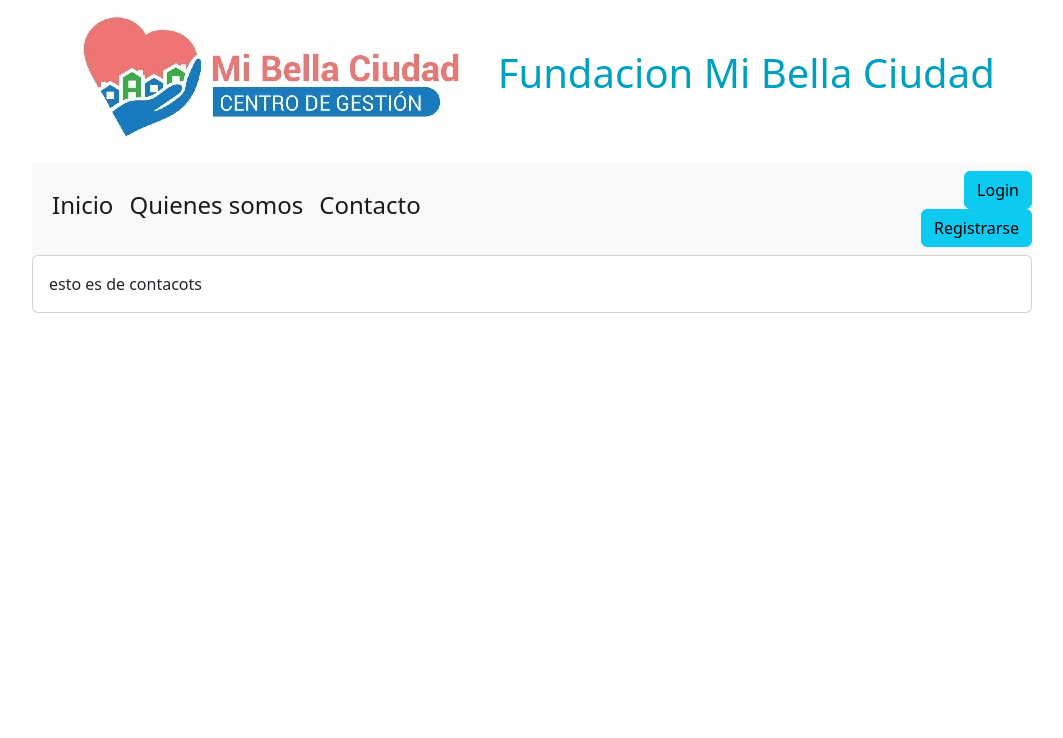
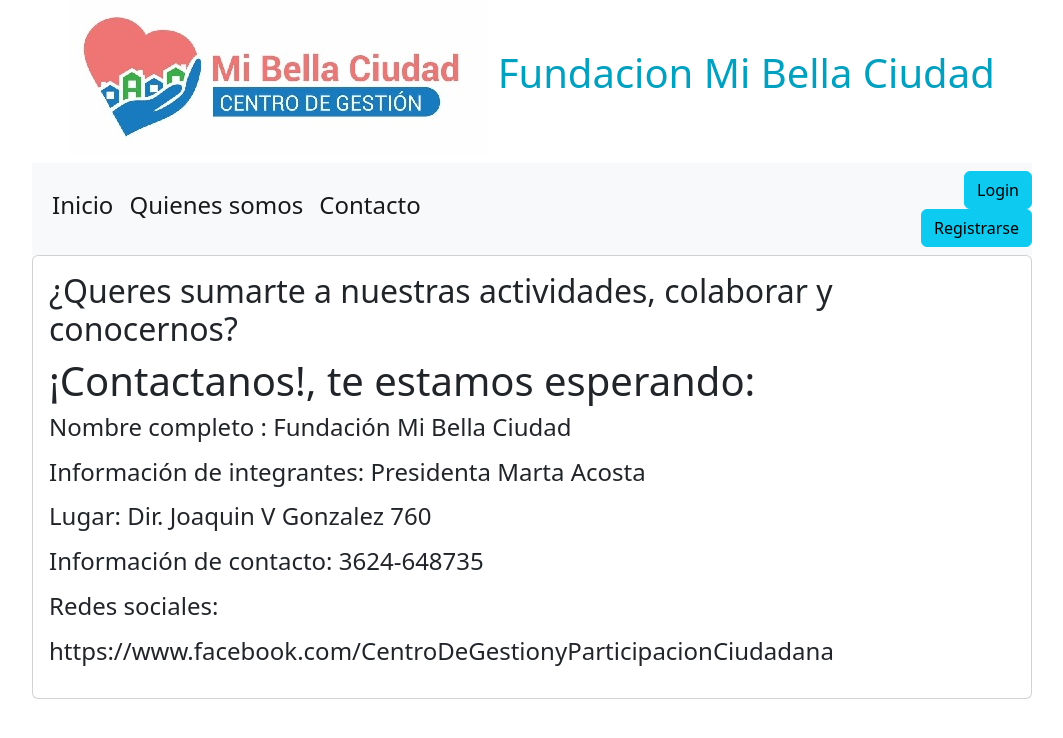
Before and after one commit to LeonardoReichert/BlogWeb-Info, a Django app: page /contacto/ in a window 1280 px wide. Shown: the top 738 px of the page, without its empty margins (108-1171 px from the left). Run offline with Django 4.2, Linux system fonts and the light colour scheme.

Commit message:
agrego informacion a los templates, codigo html

```diff
--- a/BlogWeb/templates/contacto.html
+++ b/BlogWeb/templates/contacto.html
@@ -4,6 +4,23 @@
 
 {% block info %}
 
-    esto es de contacots
+            <h2>
+                ¿Queres sumarte a nuestras actividades, colaborar y conocernos?
+            </h2>
+            <h1> ¡Contactanos!, te estamos esperando: </h1>
+            <h4>
+
+               <p> Nombre completo : Fundación Mi Bella Ciudad</p>
+
+               <p> Información de integrantes: Presidenta Marta Acosta</p>
+
+                <p> Lugar: Dir. Joaquin V Gonzalez 760</p>
+
+                <p> Información de contacto: 3624-648735</p>
+
+                <p> Redes sociales: </p>
+                <p> https://www.facebook.com/CentroDeGestionyParticipacionCiudadana</p>
+
+            </h4>
 
 {% endblock %}
--- a/BlogWeb/templates/informacion.html
+++ b/BlogWeb/templates/informacion.html
@@ -14,7 +14,46 @@
     <div class="card-body">
 
         {% block info %}
-    aqui
+        <h1>
+            ¿Quienes somos?
+        </h1>
+        <h4>
+
+           <p> Un grupo de personas con un propósito común </p>
+
+           <p> - Presidenta Marta Acosta </p>
+        </h4>
+
+        <h1>
+            Objetivo Social:
+        </h1>
+        <h4>
+           <p> El propósito de este grupo de personas es prestar cuidado y atención a niños, niñas,
+            y adolescentes, adultos mayores, expuestos a las desigualdades que se presentan en la vida,
+            pero muy especialmente, cuando los derechos han sido amenazados, inobservados o vulnerados. </p>
+        </h4>
+
+        <h1>
+            Principios de la Fundación:
+        </h1>
+        <h4>
+           <p> Los principios de Fundación están centrados en solidaridad, honestidad, sensibilidad, respeto,
+            tolerancia, y sobre todo principios rectores de accionar, tanto de los socios fundadores, como quienes
+            se vinculan a la organización, buscando así apoyar los derechos de los niños y adolescentes, adultos
+            mayores, cuyo cuidado han sido confiados a esta institución. </p>
+        </h4>
+
+        <h1>
+            Que hacemos:
+        </h1>
+        <h4>
+           <p> Trabajamos en la asistencia inmediata de centros comunitarios, comedores y hogares. Gracias a las
+            donaciones que llegan a la Fundación. Proveemos de alimentos, elementos de limpieza, útiles escolares,
+            elementos de primera necesidad y equipamiento a distintos centros. Coordinamos una red de distribución
+            mediante los equipos de voluntarios que la Fundación tiene, para llegar con las donaciones a todos los
+            barrios más carenciados de nuestra ciudad. </p>
+        </h4>
+
         {% endblock %}
 
     </div>
```
